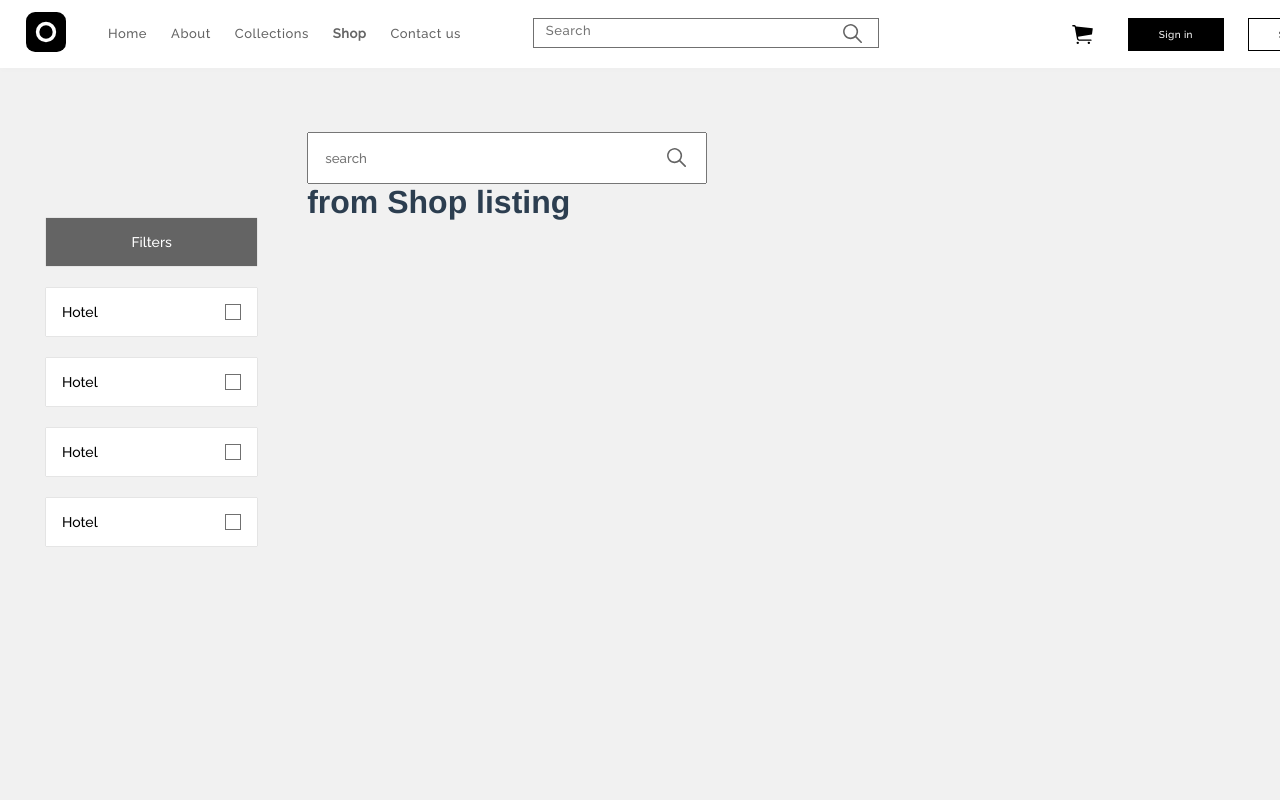
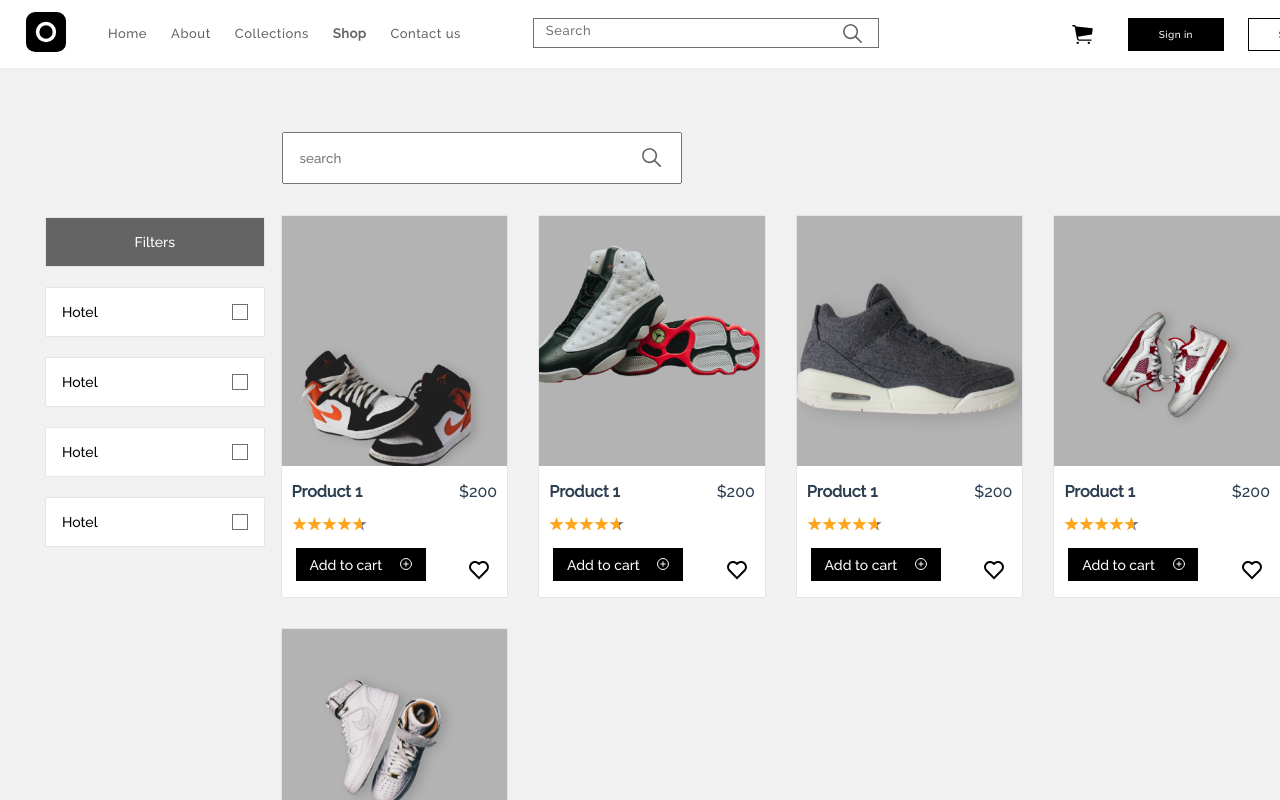
Before and after one commit to Open-RCA/eCom-vue-frontend, a Vue app: page /shop in a window 1280 px wide. Shown: the top 800 px of the page. Built offline with nearby package versions, Linux system fonts and the light colour scheme.

Commit message:
product done

```diff
--- a/src/components/Footer.vue
+++ b/src/components/Footer.vue
@@ -77,7 +77,7 @@ export default {
 #footer {
   background-color: #000000;
   font-family: Raleway;
-  margin-top: 54em;
+  margin-top: 3em;
   .row {
     padding: 70px 100px;
   }
--- a/src/components/ShopProducts.vue
+++ b/src/components/ShopProducts.vue
@@ -25,6 +25,6 @@ main {
   display: grid;
   grid-template-columns: 1fr 4fr;
   align-items: start;
-  gap: 4rem;
+  gap: 2rem;
 }
 </style>
--- a/src/components/ShopProductsListing.vue
+++ b/src/components/ShopProductsListing.vue
@@ -1,11 +1,87 @@
 <template>
-  <div>
-    <h1>from Shop listing</h1>
+  <div class="listingContainer">
+    <div class="listingItem" v-for="product in products" :key="product.id">
+      <div class="product">
+        <img :src="product.imageUrl" />
+      </div>
+      <div class="product-info">
+        <span class="product_name">{{ product.title }}</span>
+        <span>${{ product.price }}</span>
+      </div>
+
+      <div class="rating-container"><Rating v-bind="product.config" /></div>
+
+      <div class="add_to_cart">
+        <button>
+          Add to cart &nbsp; &nbsp;
+          <svg
+            xmlns="http://www.w3.org/2000/svg"
+            width="12"
+            height="12"
+            viewBox="0 0 12 12"
+          >
+            <g
+              id="Icon_feather-plus-circle"
+              data-name="Icon feather-plus-circle"
+              transform="translate(-2.5 -2.5)"
+            >
+              <path
+                id="Path_6"
+                data-name="Path 6"
+                d="M14,8.5A5.5,5.5,0,1,1,8.5,3,5.5,5.5,0,0,1,14,8.5Z"
+                fill="none"
+                stroke="#fafafa"
+                stroke-linecap="round"
+                stroke-linejoin="round"
+                stroke-width="1"
+              />
+              <path
+                id="Path_7"
+                data-name="Path 7"
+                d="M18,12v4.4"
+                transform="translate(-9.5 -5.7)"
+                fill="none"
+                stroke="#fafafa"
+                stroke-linecap="round"
+                stroke-linejoin="round"
+                stroke-width="1"
+              />
+              <path
+                id="Path_8"
+                data-name="Path 8"
+                d="M12,18h4.4"
+                transform="translate(-5.7 -9.5)"
+                fill="none"
+                stroke="#fafafa"
+                stroke-linecap="round"
+                stroke-linejoin="round"
+                stroke-width="1"
+              />
+            </g>
+          </svg>
+        </button>
+
+        <svg
+          xmlns="http://www.w3.org/2000/svg"
+          viewBox="0 0 24 24"
+          width="24"
+          height="24"
+        >
+          <path fill="none" d="M0 0H24V24H0z" />
+          <path
+            d="M12.001 4.529c2.349-2.109 5.979-2.039 8.242.228 2.262 2.268 2.34 5.88.236 8.236l-8.48 8.492-8.478-8.492c-2.104-2.356-2.025-5.974.236-8.236 2.265-2.264 5.888-2.34 8.244-.228zm6.826 1.641c-1.5-1.502-3.92-1.563-5.49-.153l-1.335 1.198-1.336-1.197c-1.575-1.412-3.99-1.35-5.494.154-1.49 1.49-1.565 3.875-.192 5.451L12 18.654l7.02-7.03c1.374-1.577 1.299-3.959-.193-5.454z"
+          />
+        </svg>
+      </div>
+    </div>
   </div>
 </template>
 
 <script>
 export default {
+  components: {
+    Rating: () => import("@/components/RatingStars"),
+  },
   data() {
     return {
       products: [
@@ -13,31 +89,81 @@ export default {
           id: 1,
           title: "Product 1",
           price: "200",
-          imageUrl: "@/assets/images/j1.png",
+          imageUrl: require("@/assets/images/j1.png"),
+          config: {
+            rating: 4.7,
+            isIndicatorActive: true,
+            starStyle: {
+              fullStarColor: "#ffa41c",
+              emptyStarColor: "#737373",
+              starWidth: 15,
+              starHeight: 15,
+            },
+          },
         },
         {
           id: 2,
           title: "Product 1",
           price: "200",
-          imageUrl: "@/assets/images/j2.png",
+          imageUrl: require("@/assets/images/j2.png"),
+          config: {
+            rating: 4.7,
+            isIndicatorActive: true,
+            starStyle: {
+              fullStarColor: "#ffa41c",
+              emptyStarColor: "#737373",
+              starWidth: 15,
+              starHeight: 15,
+            },
+          },
         },
         {
           id: 3,
           title: "Product 1",
           price: "200",
-          imageUrl: "@/assets/images/j3.png",
+          imageUrl: require("@/assets/images/j3.png"),
+          config: {
+            rating: 4.7,
+            isIndicatorActive: true,
+            starStyle: {
+              fullStarColor: "#ffa41c",
+              emptyStarColor: "#737373",
+              starWidth: 15,
+              starHeight: 15,
+            },
+          },
         },
         {
           id: 4,
           title: "Product 1",
           price: "200",
-          imageUrl: "@/assets/images/j4.png",
+          imageUrl: require("@/assets/images/j4.png"),
+          config: {
+            rating: 4.7,
+            isIndicatorActive: true,
+            starStyle: {
+              fullStarColor: "#ffa41c",
+              emptyStarColor: "#737373",
+              starWidth: 15,
+              starHeight: 15,
+            },
+          },
         },
         {
           id: 5,
           title: "Product 1",
           price: "200",
-          imageUrl: "@/assets/images/j5.png",
+          imageUrl: require("@/assets/images/j5.png"),
+          config: {
+            rating: 4.7,
+            isIndicatorActive: true,
+            starStyle: {
+              fullStarColor: "#ffa41c",
+              emptyStarColor: "#737373",
+              starWidth: 15,
+              starHeight: 15,
+            },
+          },
         },
       ],
     };
@@ -46,4 +172,62 @@ export default {
 </script>
 
 <style lang="scss" scoped>
+.listingContainer {
+  padding-top: 2rem;
+  display: grid;
+  grid-template-columns: repeat(4, 1fr);
+  gap: 2rem;
+  font-family: Raleway;
+
+  .product {
+    width: 100%;
+    height: 250px;
+    background-color: #b3b3b3;
+
+    img {
+      object-fit: cover;
+      height: 100%;
+      width: 100%;
+    }
+  }
+
+  .listingItem {
+    background-color: white;
+    box-shadow: 0 0px 1px rgba(0, 0, 0, 0.3);
+  }
+  .product-info {
+    padding-left: 10px;
+    padding-right: 10px;
+    margin-top: 1rem;
+    margin-bottom: 1rem;
+    display: flex;
+    align-items: center;
+    justify-content: space-between;
+    .product_name {
+      font-weight: bold;
+      font-size: 1rem;
+    }
+  }
+}
+.add_to_cart {
+  display: flex;
+  justify-content: space-between;
+  align-items: center;
+  padding-right: 1rem;
+  button {
+    margin-bottom: 1rem;
+    cursor: pointer;
+  }
+}
+
+.rating-container {
+  padding-left: 10px;
+  padding-bottom: 10px;
+}
+
+@media only screen and (max-width: 900px) {
+  .listingContainer {
+    grid-template-columns: repeat(2, 1fr);
+  }
+}
 </style>
--- a/src/views/Shop.vue
+++ b/src/views/Shop.vue
@@ -1,8 +1,8 @@
 <template>
   <div id="shop_pag">
     <Nav-bar />
-    <ShopProducts/>
-    <Footer class="footer" />
+    <ShopProducts />
+    <Footer />
   </div>
 </template>
 
@@ -11,13 +11,7 @@ export default {
   components: {
     NavBar: () => import("@/components/Navbar"),
     Footer: () => import("@/components/Footer"),
-    ShopProducts: () => import("@/components/ShopProducts")
+    ShopProducts: () => import("@/components/ShopProducts"),
   },
 };
 </script>
-
-<style lang="scss" scoped>
-.footer {
-  margin-top: 40vh;
-}
-</style>
```
